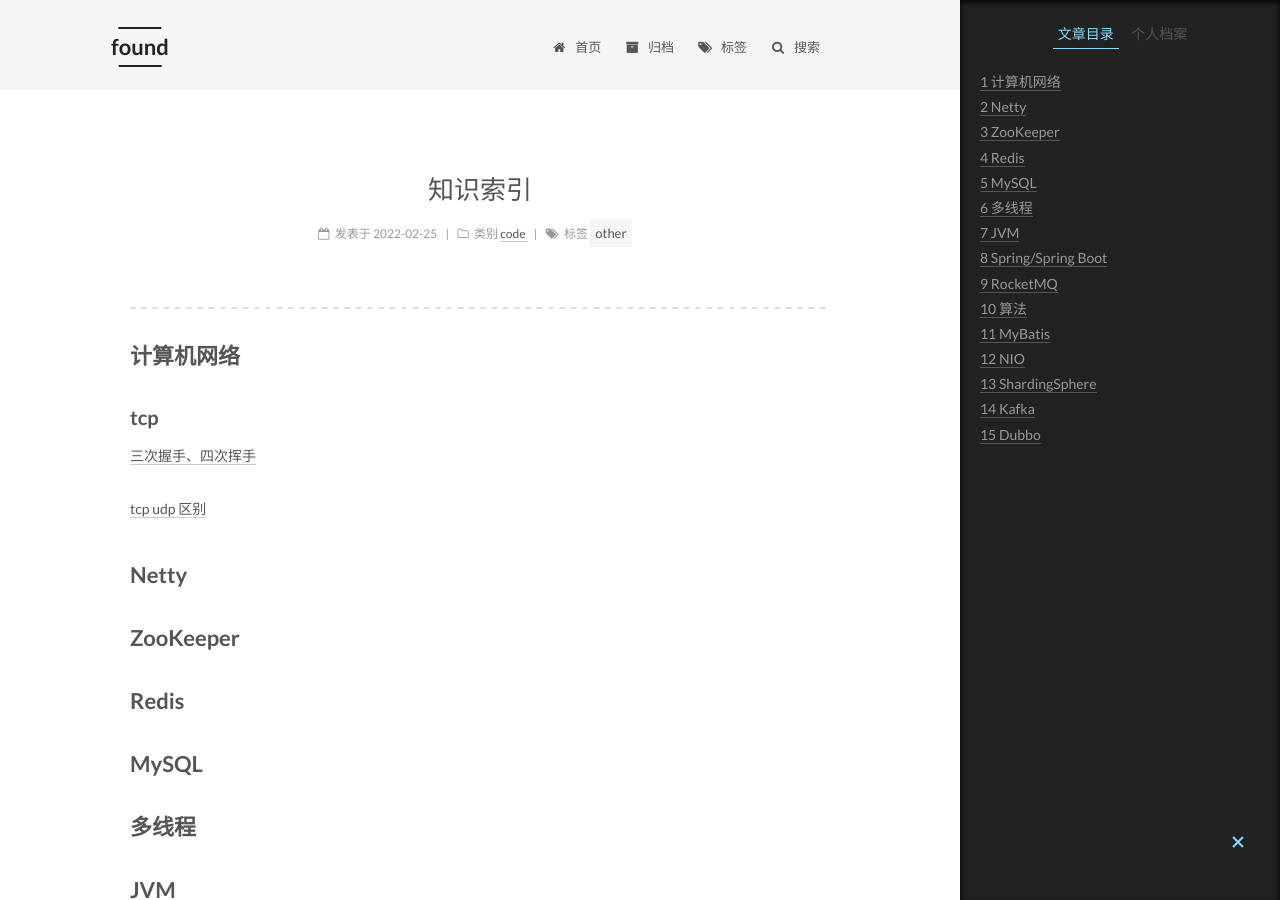
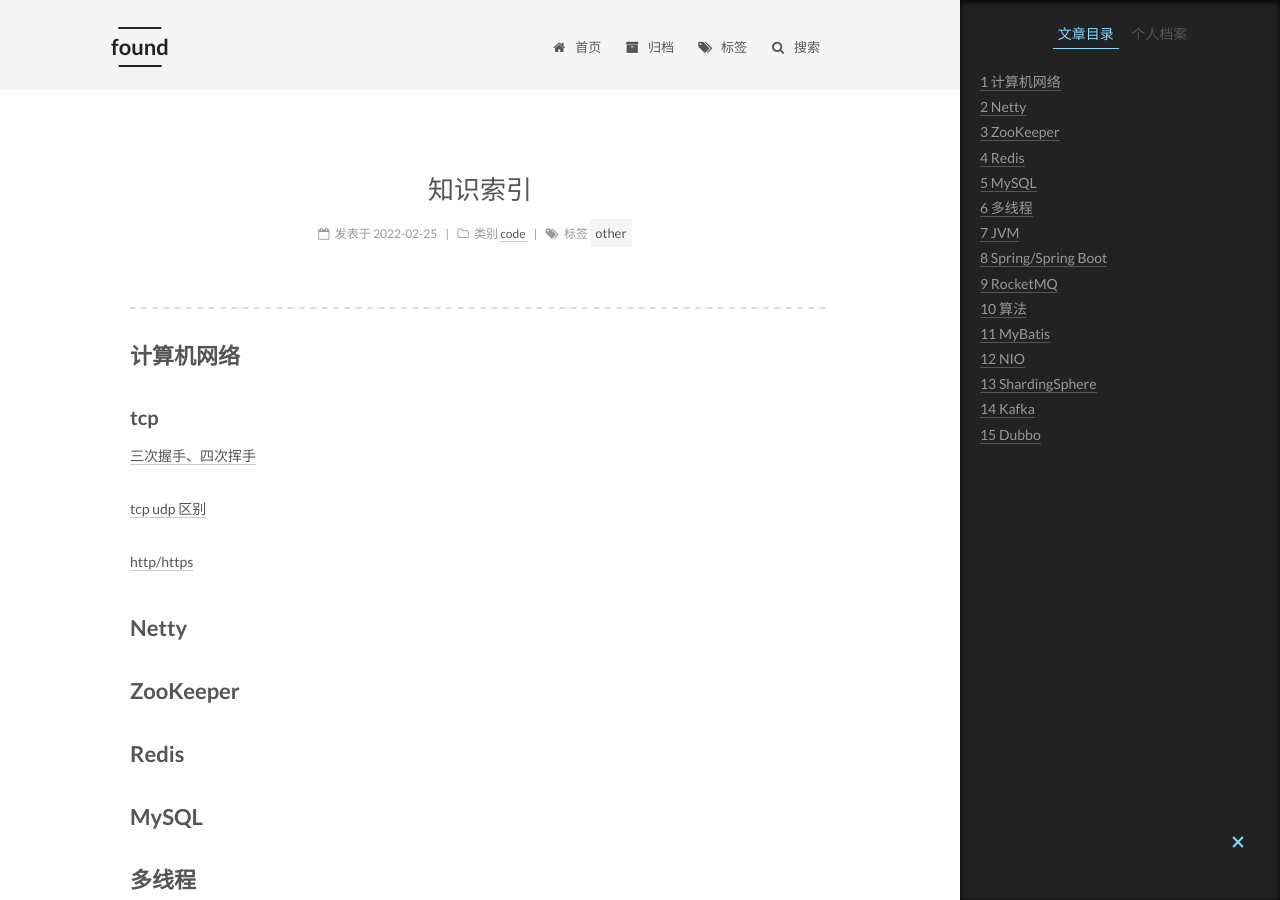
Before and after one commit to guolanren/guolanren.github.io, a Jekyll site: the page built from _posts/2022-02-25-知识索引.md, in a window 1280 px wide and 900 px high. Built offline with Jekyll 4.4.1, drawn with Linux system fonts in a browser that asks for light colours; comment, search, counter and statistics services are not loaded.

Commit message:
update post 知识索引 "http/https"

```diff
--- a/_posts/2022-02-25-知识索引.md
+++ b/_posts/2022-02-25-知识索引.md
@@ -16,6 +16,8 @@ tags:
 [三次握手、四次挥手](https://www.zhihu.com/question/271701044/answer/1279809269)
 
 [tcp udp 区别](https://juejin.cn/post/6844903800336023560)
+
+[http/https](https://github.com/Snailclimb/JavaGuide/blob/main/docs/cs-basics/network/http&https.md)
 
 ## Netty
 
```
